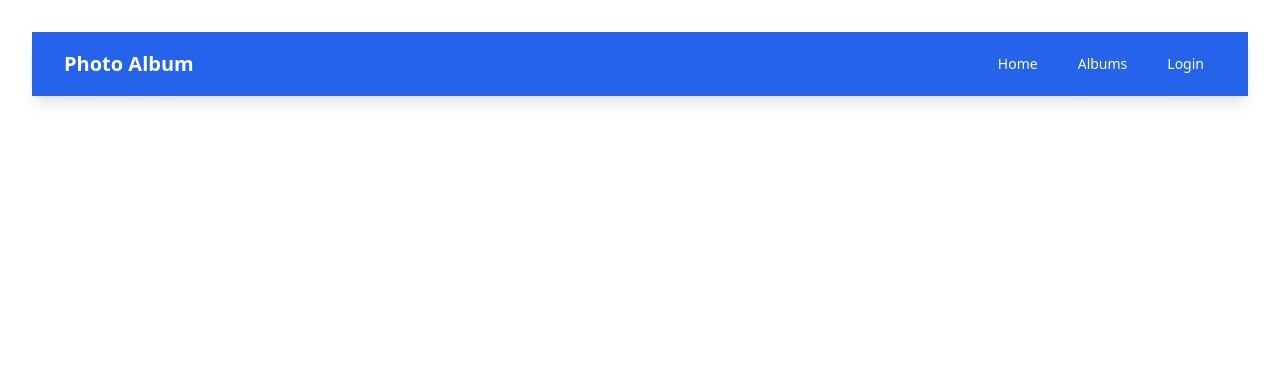
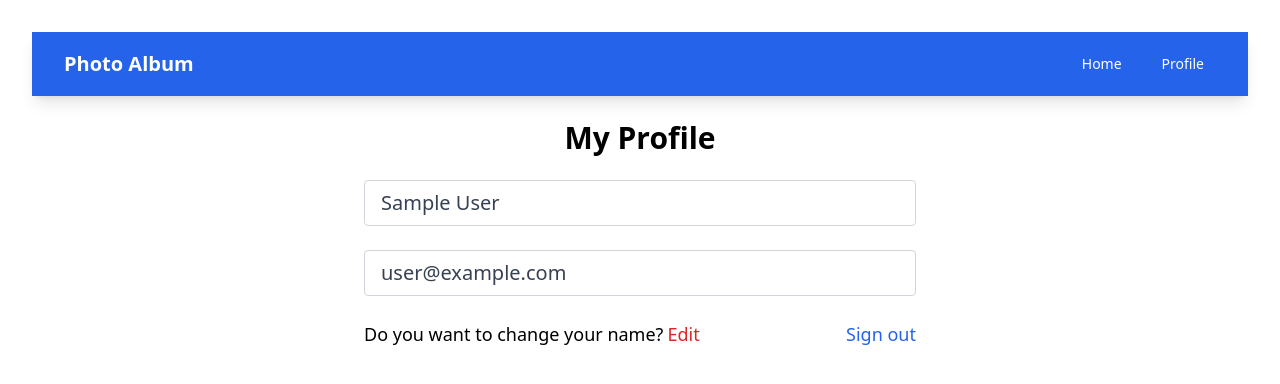
Before and after one commit to ItotiaHarrison/photo-album, a React (Vite) app: page /profile in a window 1280 px wide. Shown: the top 384 px of the page. Built offline with nearby package versions, Linux system fonts and the light colour scheme; no server answers; sample sign-in values are in the browser's storage.

Commit message:
modify navbar, privateroute for profile

```diff
--- a/src/components/Navbar.tsx
+++ b/src/components/Navbar.tsx
@@ -1,6 +1,29 @@
-import { Link } from 'react-router-dom';
+import { getAuth, onAuthStateChanged } from "firebase/auth";
+import { useEffect, useState } from "react";
+import { Link, useLocation, useNavigate } from "react-router-dom";
 
 const Navbar = () => {
+  const [pageState, setPageState] = useState("Login")
+  const [isMobileMenuOpen, setIsMobileMenuOpen] = useState(false);
+  const navigate = useNavigate();
+  const location = useLocation();
+  const auth = getAuth();
+
+  useEffect(()=>{
+    onAuthStateChanged(auth, (user)=>{
+      setPageState(user ? "Profile" : "Login");
+    })
+}, [auth])
+
+
+  function pathMatchRoute(route: string){
+        return route === location.pathname;
+};
+
+const toggleMobileMenu = () => {
+  setIsMobileMenuOpen(!isMobileMenuOpen);
+};
+
   return (
     <nav className="bg-blue-600 shadow-lg">
       <div className="max-w-7xl mx-auto px-4 sm:px-6 lg:px-8">
@@ -12,24 +35,52 @@
           </div>
           <div className="hidden sm:block">
             <div className="ml-10 flex items-baseline space-x-4">
-              <Link to="/home" className="text-white hover:bg-blue-700 px-3 py-2 rounded-md text-sm font-medium">
+              <Link
+                to="/home"
+                className={`text-white hover:bg-blue-700 px-3 py-2 rounded-md text-sm font-medium ${
+                  pathMatchRoute("/home") && "text-black bg-blue-700"
+                }`}
+              >
                 Home
               </Link>
-              <Link to="/home" className="text-white hover:bg-blue-700 px-3 py-2 rounded-md text-sm font-medium">
-                Albums
-              </Link>
-              <Link to="/login" className="text-white hover:bg-blue-700 px-3 py-2 rounded-md text-sm font-medium">
-                Login
-              </Link>
+
+              <div
+                className={`text-white hover:bg-blue-700 hover:cursor-pointer px-3 py-2 rounded-md text-sm font-medium ${
+                  (pathMatchRoute("/login") || pathMatchRoute("/profile")) &&
+                  "text-black border-b-red-500"
+                }`}
+                onClick={() => navigate("/profile")}
+              >
+                {pageState}
+              </div>
             </div>
           </div>
+
+
           <div className="sm:hidden">
             {/* Mobile menu button */}
-            <button type="button" className="text-gray-300 hover:bg-blue-700 hover:text-white block px-3 py-2 rounded-md text-base font-medium">
+            <button
+            onClick={toggleMobileMenu}
+              type="button"
+              className="text-gray-300 hover:bg-blue-700 hover:text-white block px-3 py-2 rounded-md text-base font-medium"
+              aria-controls="mobile-menu"
+              aria-expanded={isMobileMenuOpen}
+            >
               <span className="sr-only">Open main menu</span>
               {/* Icon for menu button */}
-              <svg className="h-6 w-6" xmlns="http://www.w3.org/2000/svg" fill="none" viewBox="0 0 24 24" stroke="currentColor">
-                <path strokeLinecap="round" strokeLinejoin="round" strokeWidth={2} d="M4 6h16M4 12h16M4 18h16" />
+              <svg
+                className="h-6 w-6"
+                xmlns="http://www.w3.org/2000/svg"
+                fill="none"
+                viewBox="0 0 24 24"
+                stroke="currentColor"
+              >
+                <path
+                  strokeLinecap="round"
+                  strokeLinejoin="round"
+                  strokeWidth={2}
+                  d="M4 6h16M4 12h16M4 18h16"
+                />
               </svg>
             </button>
           </div>
@@ -37,16 +88,22 @@
       </div>
 
       {/* Mobile menu, toggle classes based on menu state */}
-      <div className="sm:hidden">
+      <div className={`sm:hidden ${isMobileMenuOpen ? 'block' : 'hidden'}`} >
         <div className="px-2 pt-2 pb-3 space-y-1">
-          <Link to="/home" className="text-white hover:bg-blue-700 block px-3 py-2 rounded-md text-base font-medium">
+          <Link
+            to="/home"
+            className="text-white hover:bg-blue-700 block px-3 py-2 rounded-md text-base font-medium"
+            onClick={toggleMobileMenu}
+          >
             Home
           </Link>
-          <Link to="/home" className="text-white hover:bg-blue-700 block px-3 py-2 rounded-md text-base font-medium">
-            Albums
-          </Link>
-          <Link to="/login" className="text-white hover:bg-blue-700 block px-3 py-2 rounded-md text-base font-medium">
-            Login
+
+          <Link
+            to={pageState === "Profile" ? "/profile" : "/login"}
+            className="text-white hover:bg-blue-700 block px-3 py-2 rounded-md text-base font-medium"
+            onClick={toggleMobileMenu}
+          >
+            {pageState}
           </Link>
         </div>
       </div>
--- /dev/null
+++ b/src/components/PrivateRoute.tsx
@@ -0,0 +1,14 @@
+import { Navigate, Outlet } from 'react-router-dom'
+import UseAuthStatus from '../hooks/UseAuthStatus'
+
+const PrivateRoute = () => {
+    const {loggedIn, checkingStatus} = UseAuthStatus();
+
+    if(checkingStatus) {
+        return <h3>Loading...</h3>;
+    }
+
+  return loggedIn ? <Outlet/> : <Navigate to = "/login"/>
+}
+
+export default PrivateRoute
--- /dev/null
+++ b/src/hooks/UseAuthStatus.tsx
@@ -0,0 +1,20 @@
+import { getAuth, onAuthStateChanged } from 'firebase/auth'
+import { useEffect, useState } from 'react'
+
+const UseAuthStatus = () => {
+    const [loggedIn, setLoggedIn] = useState(false)
+    const [checkingStatus, setCheckingStatus] = useState(true)
+
+  useEffect(()=>{
+        const auth = getAuth()
+        onAuthStateChanged(auth, (user)=>{
+            if(user){
+                setLoggedIn(true)
+            }
+            setCheckingStatus(false)
+        })
+    }, [])
+  return {loggedIn, checkingStatus}
+}
+
+export default UseAuthStatus
--- a/src/main.tsx
+++ b/src/main.tsx
@@ -11,6 +11,8 @@
 import LandingPage from "./pages/LandingPage.tsx";
 import SignUp from "./pages/SignUp.tsx";
 import ForgotPassword from "./pages/ForgotPassword.tsx";
+import Profile from "./pages/Profile.tsx";
+import PrivateRoute from "./components/PrivateRoute.tsx";
 
 createRoot(document.getElementById("root")!).render(
   <StrictMode>
@@ -20,6 +22,9 @@
           <Route path="/sign-up" element={<SignUp />} />
           <Route path="/login" element={<Login />} />
           <Route path="/" element={<LandingPage />} />
+          <Route path="/profile" element={<PrivateRoute />}>
+            <Route path="/profile" element={<Profile />} />
+          </Route>
           <Route path="/forgot-password" element={<ForgotPassword />} />
           <Route path="/home" element={<Home />} />
           <Route path="/albums/:id" element={<Albums />} />
@@ -28,6 +33,5 @@
         </Routes>
       </App>
     </Router>
-
   </StrictMode>
 );
--- /dev/null
+++ b/src/pages/Profile.tsx
@@ -0,0 +1,93 @@
+import { getAuth, updateProfile } from 'firebase/auth'
+import { doc, updateDoc } from 'firebase/firestore'
+import { db } from '../firebase'
+import React, { useEffect, useState } from 'react'
+import { useNavigate } from 'react-router-dom'
+import { toast } from 'react-toastify'
+
+const Profile = () => {
+    const auth = getAuth()
+
+    const navigate = useNavigate()
+    const [changeDetail, setChangeDetail] = useState(false)
+    const [formData, setFormData] = useState({
+         name: "",
+        email: ""
+      });
+
+      const { name, email } = formData
+
+      useEffect(() => {
+        if (auth.currentUser) {
+            setFormData({
+                name: auth.currentUser.displayName || "",
+                email: auth.currentUser.email || ""
+            });
+        }
+    }, [auth.currentUser]);
+
+      function onChange(e: React.ChangeEvent<HTMLInputElement>) {
+        const { id, value } = e.target;
+        setFormData((prevState) => ({
+          ...prevState,
+          [id]: value,
+        }));
+      };
+
+      async function onSubmit() {
+        try {
+          if (auth.currentUser && auth.currentUser.displayName !== name) {
+
+            await updateProfile(auth.currentUser, {
+              displayName: name,
+            })
+
+            const docRef = doc(db, "users", auth.currentUser.uid)
+            await updateDoc(docRef, {
+              name,
+            })
+          }
+          toast.success("Profile details updated")
+        } catch (error) {
+            console.log(error)
+          toast.error("Could not update the profile details")
+        }
+      }
+
+      function onLogOut() {
+        auth.signOut()
+        navigate("/")
+      }
+
+  return (
+    <section className='max-w-6xl mx-auto flex justify-center items-center flex-col'>
+        <h1 className='text-3xl text-center mt-6 font-bold'>My Profile</h1>
+
+        <div className='w-full md:w-[50%] mt-6 px-3'>
+            <form>
+            <input type="text" id='name' value={name} disabled={!changeDetail}
+              onChange={onChange}
+              className={`mb-6 w-full px-4 py-2 text-xl text-gray-700 bg-white border border-gray-300 rounded  transition ease-in-out ${changeDetail && "bg-red-200 focus:bg-red-200"}`} />
+
+            <input type="email" id='email' value={email} disabled className='mb-6 w-full px-4 py-2 text-xl text-gray-700 bg-white border border-gray-300 rounded  transition ease-in-out' />
+
+            <div className='flex justify-between whitespace-nowrap text-sm sm:text-lg'>
+              <p className='flex items-center mb-6'>Do you want to change your name?
+                <span onClick={() => {
+                  changeDetail && onSubmit()
+                  setChangeDetail((prevState) => !prevState);
+                }}
+                  className='text-red-600 hover:text-red-700 transition ease-in-out duration-200 ml-1 cursor-pointer'>
+                  {changeDetail ? 'Apply change' : 'Edit'}
+                </span>
+              </p>
+
+              <p onClick={onLogOut} className='text-blue-600 hover:text-blue-800 transition duration-200 ease-in-out cursor-pointer'>Sign out</p>
+            </div>
+            </form>
+        </div>
+    </section>
+  )
+}
+
+export default Profile
--- a/src/pages/SignUp.tsx
+++ b/src/pages/SignUp.tsx
@@ -48,7 +48,6 @@
     } catch (error) {
         console.log(error)
       toast.error("Something went wrong with the registration ")
-
     }
   }
 
```
